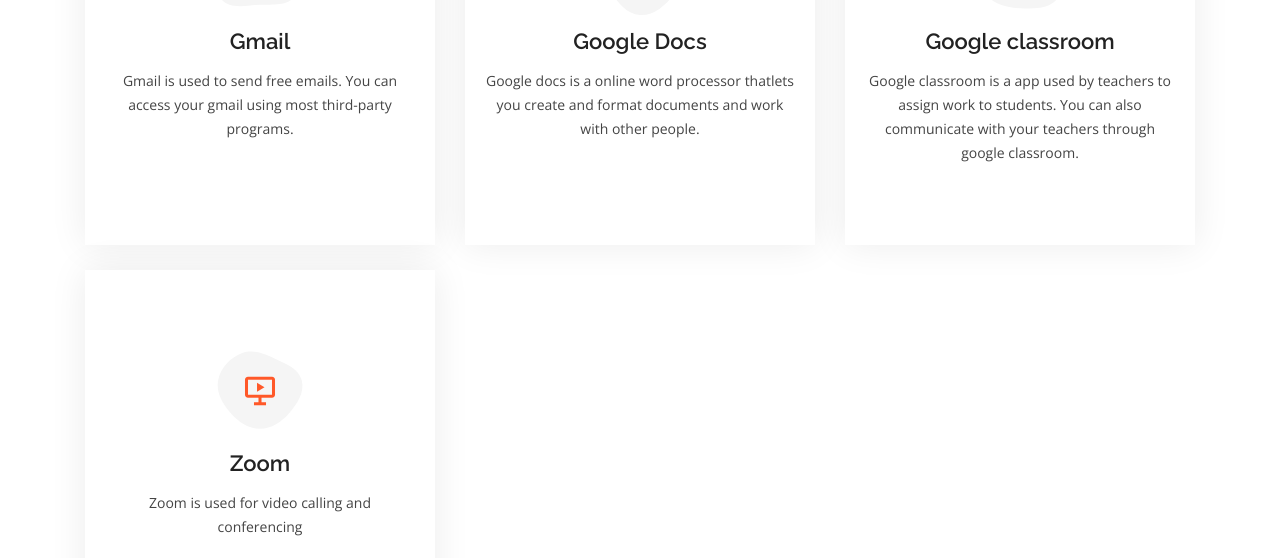
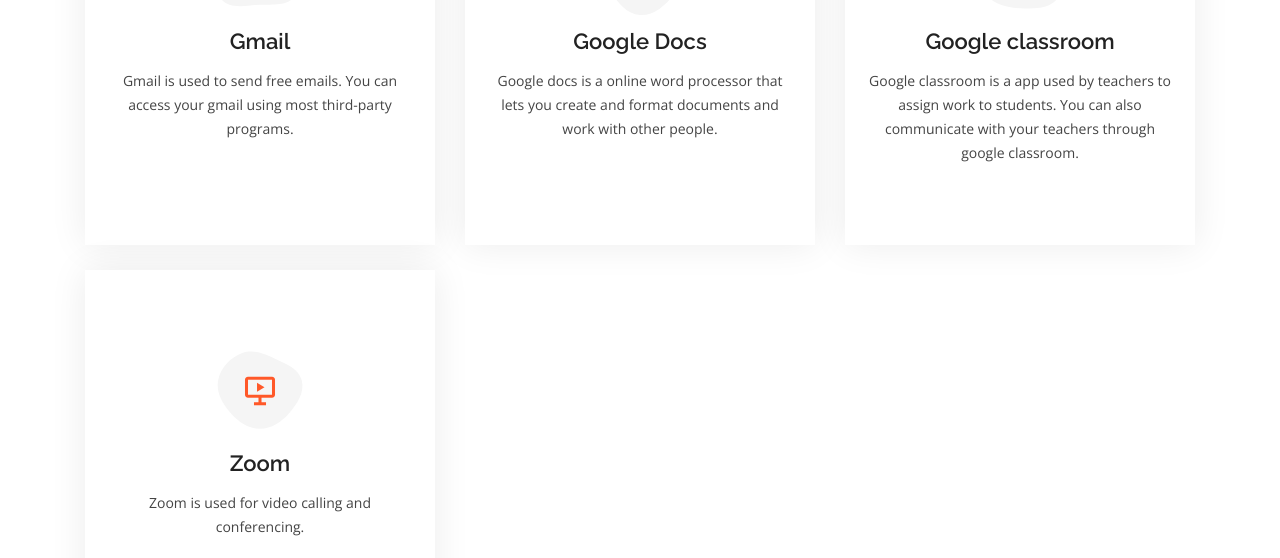
Before and after one commit to lovekayy/lovekayy.github.io, a plain HTML site: page services.html in a window 1280 px wide. Shown: the part 394-952 px from the top of the page. Drawn offline with nearby package versions, Linux system fonts and the light colour scheme.

Commit message:
Update services.html

```diff
--- a/services.html
+++ b/services.html
@@ -101,7 +101,7 @@
                 <i class="bx bx-file"></i>
               </div>
               <h4><a href="">Google Docs</a></h4>
-              <p>Google docs is a online word processor thatlets you create and format documents and work with other people.</p>
+              <p>Google docs is a online word processor that lets you create and format documents and work with other people.</p>
             </div>
           </div>
 
@@ -140,7 +140,7 @@
                 <i class="bx bx-slideshow"></i>
               </div>
               <h4><a href="">Zoom</a></h4>
-              <p>Zoom is used for video calling and conferencing</p>
+              <p>Zoom is used for video calling and conferencing.</p>
             </div>
           </div>
 
```
